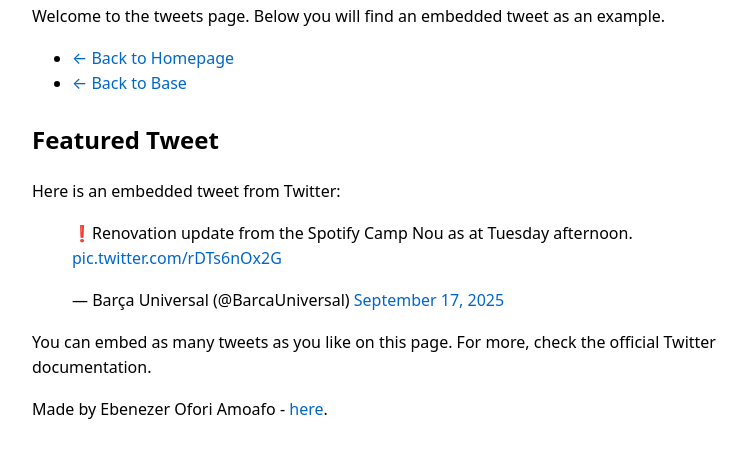
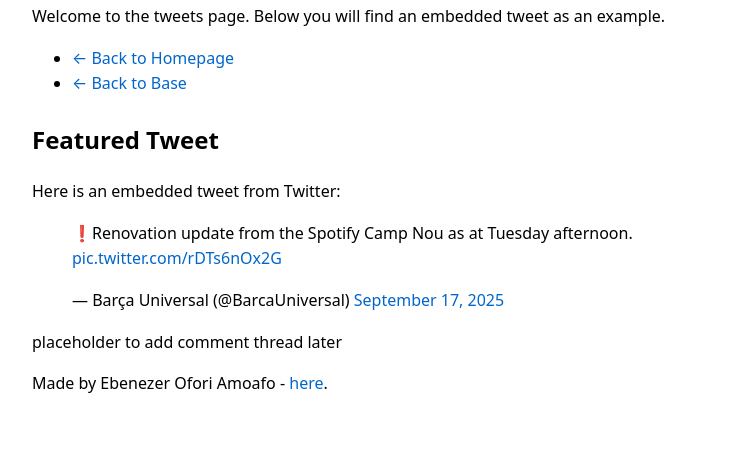
Before and after one commit to ebenamoafo2/My_First_Portfolio, a plain HTML site: page html_basic/tweets.html in a window 1280 px wide. Shown: the part 122-580 px from the top of the page, without its empty margins (208-955 px from the left). Drawn offline with Linux system fonts and the light colour scheme.

Commit message:
fix(index.html): update <aside> content to match required placeholder text

```diff
--- a/html_basic/tweets.html
+++ b/html_basic/tweets.html
@@ -32,8 +32,9 @@
       </article>
 
       <aside>
-        <p>You can embed as many tweets as you like on this page. For more, check the official Twitter documentation.</p>
+        placeholder to add comment thread later
       </aside>
+
     </main>
 
     <footer>
```
Also changed, not shown: html_basic/index.html (+2 -1 lines).
